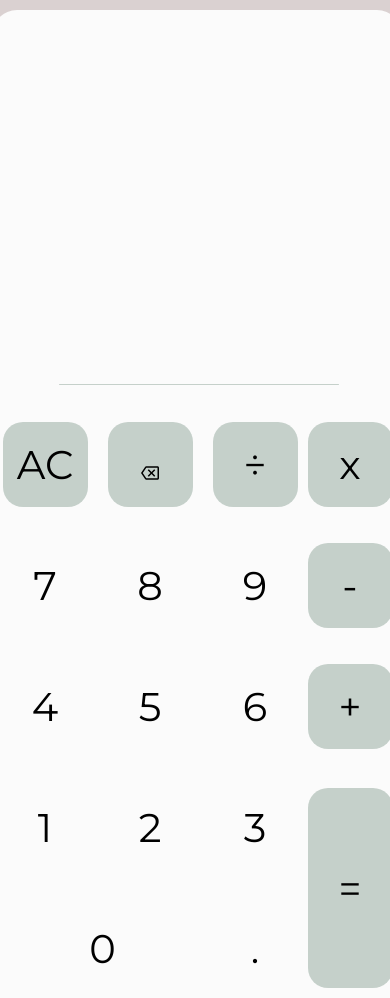
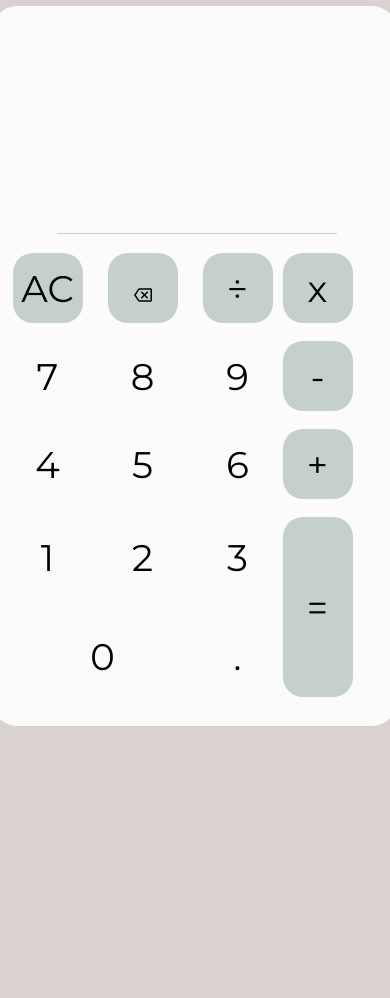
Before and after one commit to FelipeFerreiraSS/calculadora-javascript, a plain HTML site: page index.html in a window 390 px wide. Shown: the top 998 px of the page. After the commit the page ends 844 px from the top, so only its background shows below. Drawn offline with Linux system fonts and the light colour scheme.

Commit message:
Update style.css

```diff
--- a/style.css
+++ b/style.css
@@ -153,20 +153,16 @@ body {
   }
 
   .fundo {
-    height: 1000px;
-    width: 410px;
-    margin-top: -92px;
+    height: 720px;
+    width: 405px;
+    margin-top: -96px;
     margin-left: -71px;
   }
-
-  .calculadora {
-  }
-
   .botao {
-    width: 85px;
-    margin-top: 30px;
-    height: 85px;
-    font-size: 40px;
+    width: 70px;
+    margin-top: 12px;
+    height: 70px;
+    font-size: 37px;
   }
 
   .divisoria {
@@ -175,7 +171,7 @@ body {
 
   #resumo {
     width: 370px;
-    margin-top: 156px;
+    margin-top: 9px;
     font-size: 25px;
   }
 
@@ -187,10 +183,14 @@ body {
   }
 
   #iqual {
-    height: 200px;
+    height: 180px;
   }
 
   #zero {
-    width: 200px;
+    width: 180px;
+  }
+
+  table {
+    margin-left: 10px;
   }
 }
```
